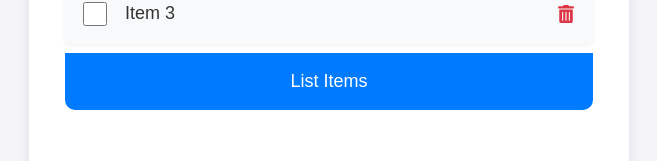
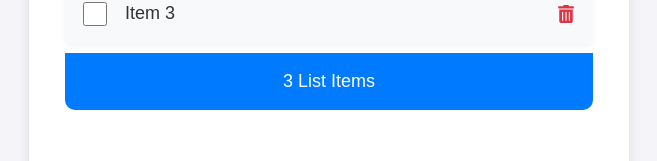
Before and after one commit to charlestanev/react-exercises, a React (Create React App) app: page / in a window 1280 px wide. Shown: the part 587-748 px from the top of the page, without its empty margins (311-968 px from the left). Built offline with nearby package versions, Linux system fonts and the light colour scheme.

Commit message:
Fix typo in Footer component prop name and improve formatting

```diff
--- a/src/App.js
+++ b/src/App.js
@@ -3,26 +3,10 @@ import Header from './Header';
 import AddItem from './AddItem';
 import Content from './Content';
 import Footer from './Footer';
+import initialItems from './data';
 
 function App() {
-  const [items, setItems] = useState([
-    {
-      id: 1,
-      checked: true,
-      item: "Item 1"
-    },
-    {
-      id: 2,
-      checked: false,
-      item: "Item 2"
-    },
-    {
-      id: 3,
-      checked: false,
-      item: "Item 3"
-    }
-  ]);
-
+  const [items, setItems] = useState(initialItems);
   const [newItem, setNewItem] = useState('');
 
   useEffect(() => {
--- a/src/Footer.js
+++ b/src/Footer.js
@@ -1,11 +1,13 @@
-import React from 'react'
+import React from 'react';
 
-const Footer = ({lenght}) => {
+const Footer = ({ length }) => {
+    console.log(length);
+
     return (
         <footer>
-            <p>{lenght} List {lenght === 1 ? "Item" : "Items"}</p>
+            <p>{length} List {length === 1 ? "Item" : "Items"}</p>
         </footer>
-    )
-}
+    );
+};
 
-export default Footer
+export default Footer;
--- /dev/null
+++ b/src/data.js
@@ -0,0 +1,19 @@
+const initialItems = [
+    {
+        id: 1,
+        checked: true,
+        item: "Item 1"
+    },
+    {
+        id: 2,
+        checked: false,
+        item: "Item 2"
+    },
+    {
+        id: 3,
+        checked: false,
+        item: "Item 3"
+    }
+];
+
+export default initialItems;
```
